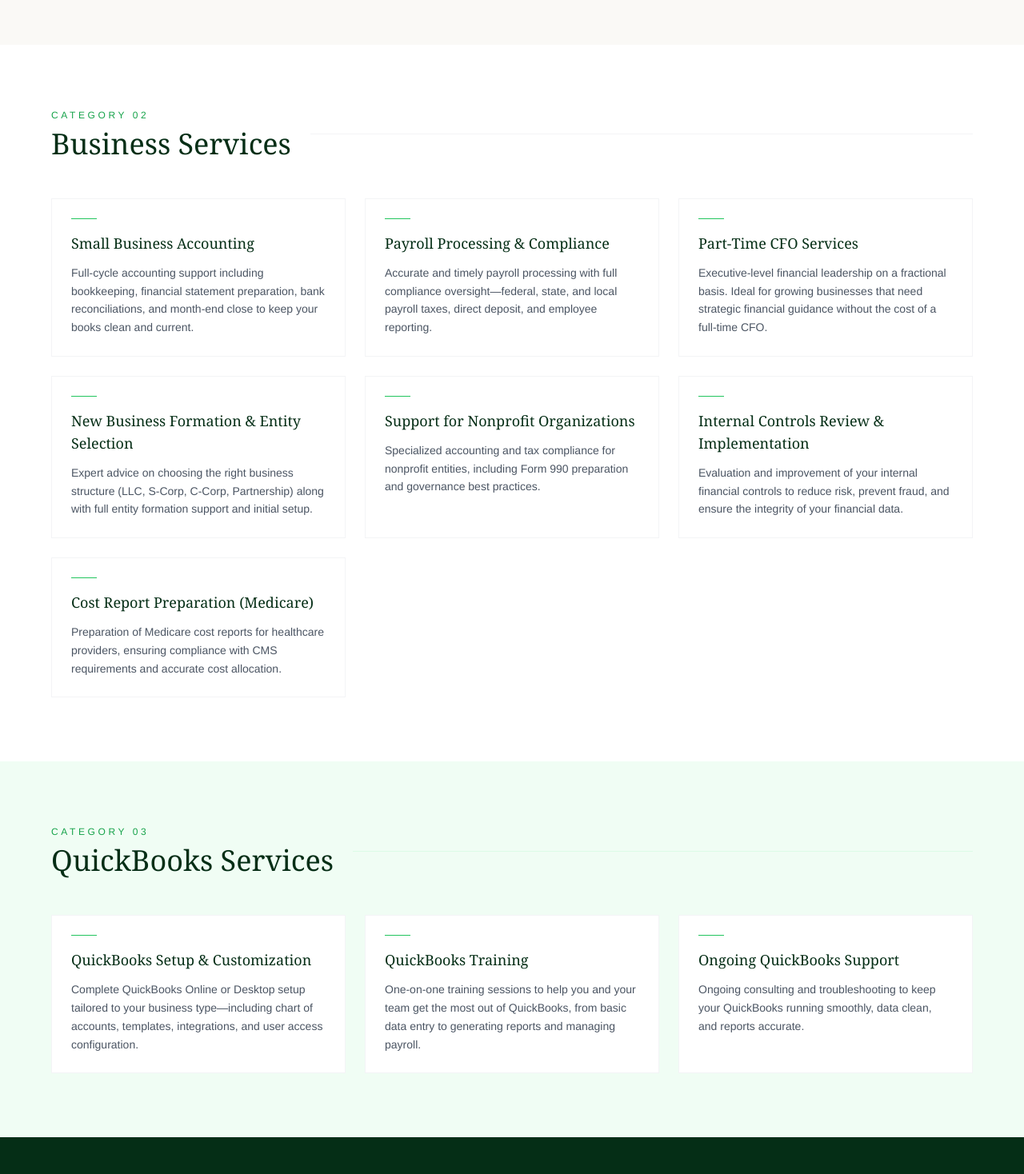
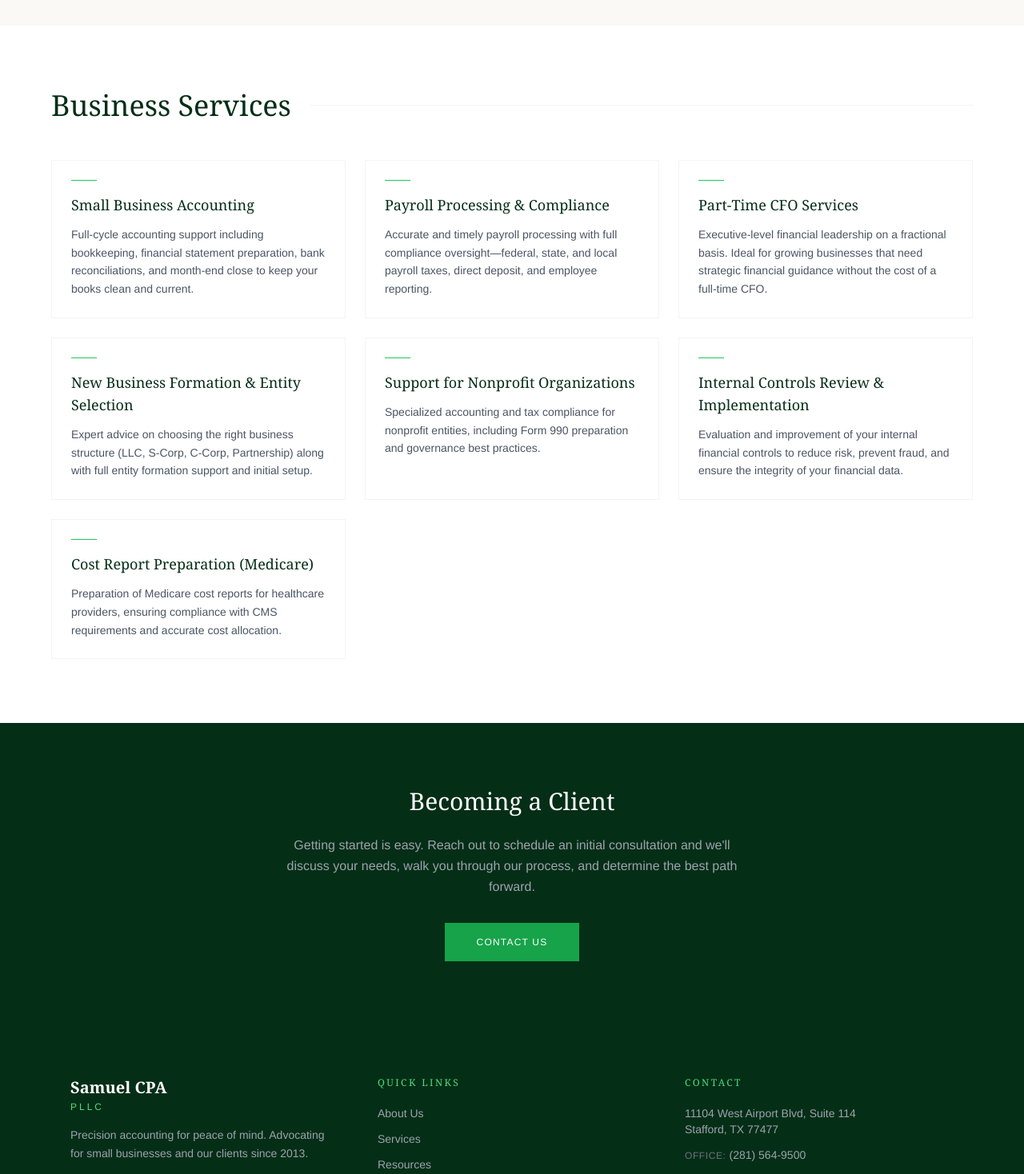
Before and after one commit to rmathew21/msacpas, a React (Vite) app: page /services in a window 1280 px wide. Shown: the part 1160-2628 px from the top of the page at 80% size. Built offline with nearby package versions, Linux system fonts and the light colour scheme.

Commit message:
removed Quickbooks services and category text from Services

```diff
--- a/src/pages/Services.jsx
+++ b/src/pages/Services.jsx
@@ -62,20 +62,20 @@ const businessServices = [
   // },
 ];
 
-const quickbooksServices = [
-  {
-    title: 'QuickBooks Setup & Customization',
-    desc: 'Complete QuickBooks Online or Desktop setup tailored to your business type—including chart of accounts, templates, integrations, and user access configuration.',
-  },
-  {
-    title: 'QuickBooks Training',
-    desc: 'One-on-one training sessions to help you and your team get the most out of QuickBooks, from basic data entry to generating reports and managing payroll.',
-  },
-  {
-    title: 'Ongoing QuickBooks Support',
-    desc: 'Ongoing consulting and troubleshooting to keep your QuickBooks running smoothly, data clean, and reports accurate.',
-  },
-];
+// const quickbooksServices = [
+//   {
+//     title: 'QuickBooks Setup & Customization',
+//     desc: 'Complete QuickBooks Online or Desktop setup tailored to your business type—including chart of accounts, templates, integrations, and user access configuration.',
+//   },
+//   {
+//     title: 'QuickBooks Training',
+//     desc: 'One-on-one training sessions to help you and your team get the most out of QuickBooks, from basic data entry to generating reports and managing payroll.',
+//   },
+//   {
+//     title: 'Ongoing QuickBooks Support',
+//     desc: 'Ongoing consulting and troubleshooting to keep your QuickBooks running smoothly, data clean, and reports accurate.',
+//   },
+// ];
 
 function ServiceCard({ title, desc }) {
   return (
@@ -109,7 +109,7 @@ export default function Services() {
         <div className="max-w-6xl mx-auto">
           <div className="flex items-center gap-6 mb-12">
             <div>
-              <p className="text-xs tracking-[0.3em] uppercase text-forest-600 mb-2">Category 01</p>
+              {/* <p className="text-xs tracking-[0.3em] uppercase text-forest-600 mb-2">Category 01</p> */}
               <h2 className="text-3xl md:text-4xl font-serif text-forest-950">Tax Services</h2>
             </div>
             <div className="flex-1 h-px bg-forest-100 hidden md:block" />
@@ -141,7 +141,7 @@ export default function Services() {
         <div className="max-w-6xl mx-auto">
           <div className="flex items-center gap-6 mb-12">
             <div>
-              <p className="text-xs tracking-[0.3em] uppercase text-forest-600 mb-2">Category 02</p>
+              {/* <p className="text-xs tracking-[0.3em] uppercase text-forest-600 mb-2">Category 02</p> */}
               <h2 className="text-3xl md:text-4xl font-serif text-forest-950">Business Services</h2>
             </div>
             <div className="flex-1 h-px bg-gray-100 hidden md:block" />
@@ -153,7 +153,7 @@ export default function Services() {
       </section>
 
       {/* QuickBooks Services */}
-      <section className="bg-forest-50 py-20 px-6">
+      {/* <section className="bg-forest-50 py-20 px-6">
         <div className="max-w-6xl mx-auto">
           <div className="flex items-center gap-6 mb-12">
             <div>
@@ -166,7 +166,7 @@ export default function Services() {
             {quickbooksServices.map((s, i) => <ServiceCard key={i} {...s} />)}
           </div>
         </div>
-      </section>
+      </section> */}
 
       {/* Becoming a Client */}
       <section className="bg-forest-950 text-white py-20 px-6">
```
